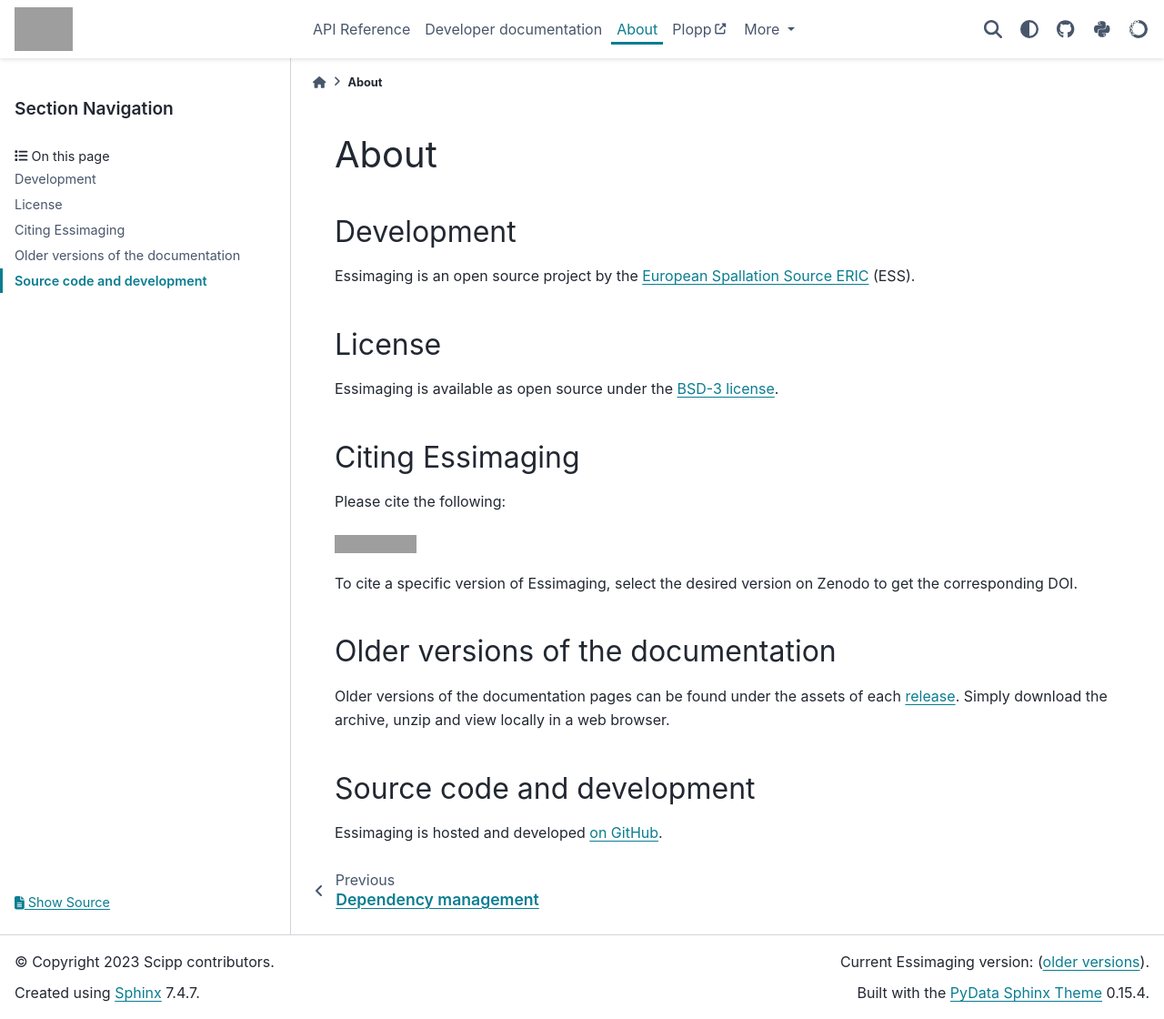
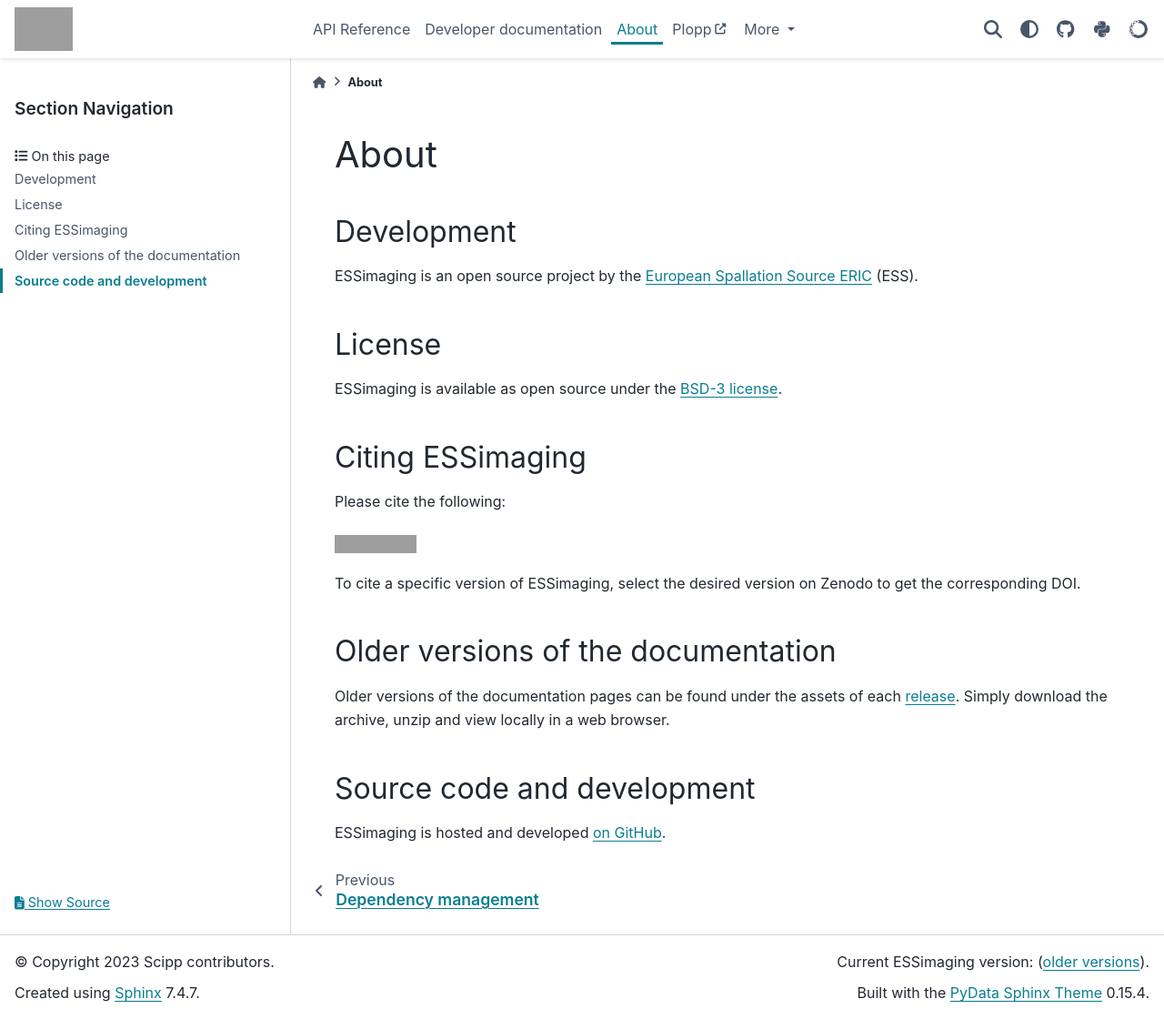
Before and after one commit to scipp/essimaging, a Sphinx documentation site: the page built from docs/about/index.md, in a window 1280 px wide and 1120 px high. Shown: the whole window at 91% size. Built offline with Sphinx 7.4.7 and the PyData theme 0.15.4, drawn with Linux system fonts in a browser that asks for light colours; the version number could not be read and is left out; grey boxes are pictures that could not be loaded.

Commit message:
Use common prettyname structure

```diff
--- a/docs/about/index.md
+++ b/docs/about/index.md
@@ -2,19 +2,19 @@
 
 ## Development
 
-Essimaging is an open source project by the [European Spallation Source ERIC](https://europeanspallationsource.se/) (ESS).
+ESSimaging is an open source project by the [European Spallation Source ERIC](https://europeanspallationsource.se/) (ESS).
 
 ## License
 
-Essimaging is available as open source under the [BSD-3 license](https://opensource.org/licenses/BSD-3-Clause).
+ESSimaging is available as open source under the [BSD-3 license](https://opensource.org/licenses/BSD-3-Clause).
 
-## Citing Essimaging
+## Citing ESSimaging
 
 Please cite the following:
 
 [![DOI](https://zenodo.org/badge/FIXME.svg)](https://zenodo.org/doi/10.5281/zenodo.FIXME)
 
-To cite a specific version of Essimaging, select the desired version on Zenodo to get the corresponding DOI.
+To cite a specific version of ESSimaging, select the desired version on Zenodo to get the corresponding DOI.
 
 ## Older versions of the documentation
 
@@ -23,4 +23,4 @@
 
 ## Source code and development
 
-Essimaging is hosted and developed [on GitHub](https://github.com/scipp/essimaging).
+ESSimaging is hosted and developed [on GitHub](https://github.com/scipp/essimaging).
--- a/docs/conf.py
+++ b/docs/conf.py
@@ -9,7 +9,7 @@
 sys.path.insert(0, os.path.abspath('.'))
 
 # General information about the project.
-project = u'Essimaging'
+project = u'ESSimaging'
 copyright = u'2023 Scipp contributors'
 author = u'Scipp contributors'
 
@@ -167,7 +167,7 @@
     "**": ["sidebar-nav-bs", "page-toc"],
 }
 
-html_title = "Essimaging"
+html_title = "ESSimaging"
 html_logo = "_static/logo.svg"
 html_favicon = "_static/favicon.ico"
 
```
Also changed, not shown: CONTRIBUTING.md (+4 -4 lines), docs/index.md (+1 -1 lines), .copier-answers.yml, 1 other file.
